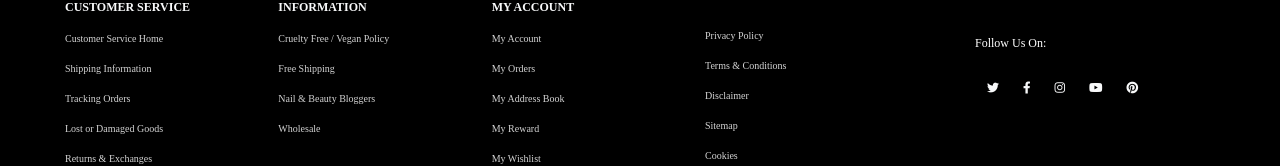
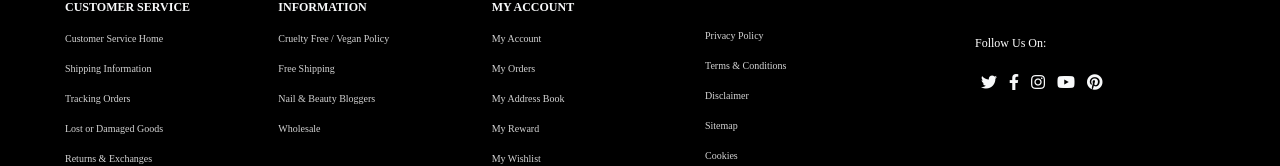
Before and after one commit to allisonrharrison/ILNP, a React (Create React App) app in the folder nail-polish/: page /giftcards in a window 1280 px wide. Shown: the part 615-781 px from the top of the page. Built offline with nearby package versions, Linux system fonts and the light colour scheme; a web font is replaced by a local one.

Commit message:
Social Media Icon Sizing

```diff
--- a/nail-polish/src/components/Footer.js
+++ b/nail-polish/src/components/Footer.js
@@ -59,28 +59,28 @@ const Footer = () => {
             </div>
             <div className="row py-2">
               <a className="text-light" href="https://twitter.com/ilnpbrand">
-                <i className="fab fa-twitter p-3"></i>
+                <i className="fab fa-twitter fa-lg p-2"></i>
               </a>
               <a
                 className="text-light"
                 href="https://www.facebook.com/ilnpbrand"
               >
-                <i className="fab fa-facebook-f p-3"></i>
+                <i className="fab fa-facebook-f fa-lg p-2"></i>
               </a>
               <a className="text-light" href="https://www.instagram.com/ilnp/">
-                <i className="fab fa-instagram p-3"></i>
+                <i className="fab fa-instagram fa-lg p-2"></i>
               </a>
               <a
                 className="text-light"
                 href="https://www.youtube.com/user/ilnpbrand"
               >
-                <i className="fab fa-youtube p-3"></i>
+                <i className="fab fa-youtube fa-lg p-2"></i>
               </a>
               <a
                 className="text-light"
                 href="https://www.pinterest.com/ilnpbrand/"
               >
-                <i className="fab fa-pinterest p-3"></i>
+                <i className="fab fa-pinterest fa-lg p-2"></i>
               </a>
             </div>
           </div>
```
